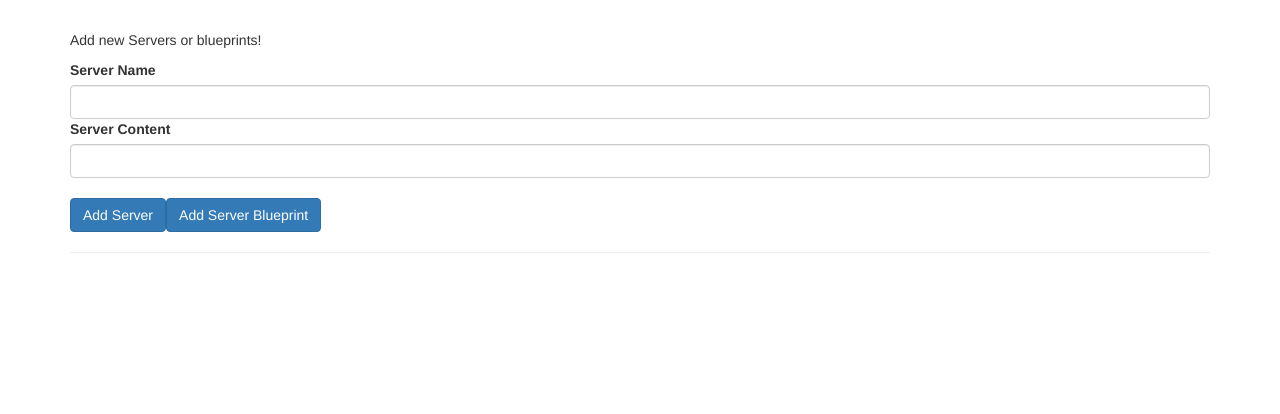
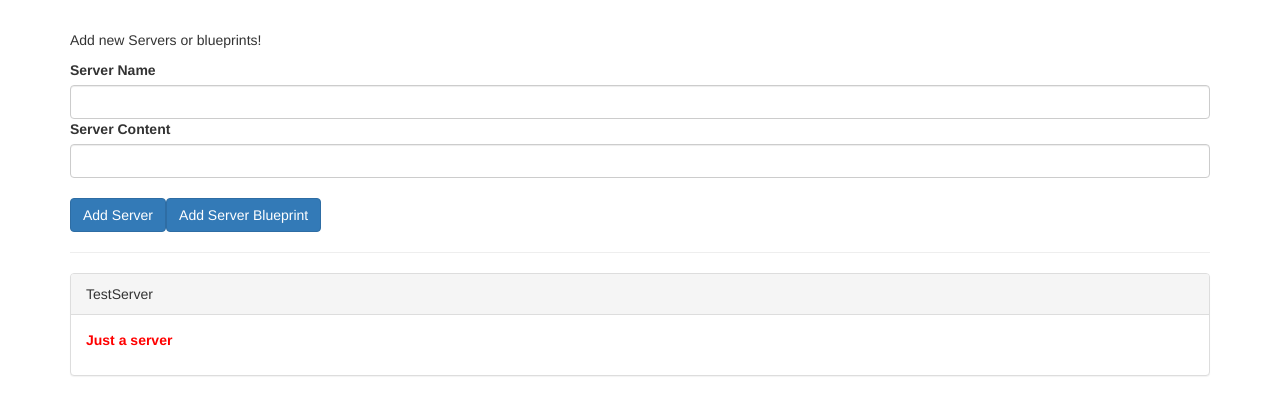
Before and after one commit to taruncx101/cmp-databinding-angular, an Angular app: page / in a window 1280 px wide. Shown: the top 414 px of the page. Built offline with nearby package versions, Linux system fonts and the light colour scheme.

Commit message:
bind property

```diff
--- a/src/app/app.component.html
+++ b/src/app/app.component.html
@@ -3,7 +3,10 @@
   <hr>
   <div class="row">
     <div class="col-xs-12">
-      <app-server-element *ngFor="let serverElement of serverElements"></app-server-element>
+      <app-server-element
+      *ngFor="let serverElement of serverElements"
+      [element]="serverElement"
+      ></app-server-element>
     </div>
   </div>
 </div>
--- a/src/app/app.component.ts
+++ b/src/app/app.component.ts
@@ -6,6 +6,6 @@
   styleUrls: ['./app.component.css']
 })
 export class AppComponent {
-  serverElements = [];
+  serverElements = [{type: 'server', name: 'TestServer', content: 'Just a server'}];
 
 }
--- a/src/app/server-element/server-element.component.ts
+++ b/src/app/server-element/server-element.component.ts
@@ -1,4 +1,4 @@
-import { Component, OnInit } from '@angular/core';
+import { Component, OnInit, Input } from '@angular/core';
 
 @Component({
   selector: 'app-server-element',
@@ -7,6 +7,7 @@
 })
 export class ServerElementComponent implements OnInit {
 
+  @Input() element: {type: string, name: string, content: string};
   constructor() { }
 
   ngOnInit() {
```
